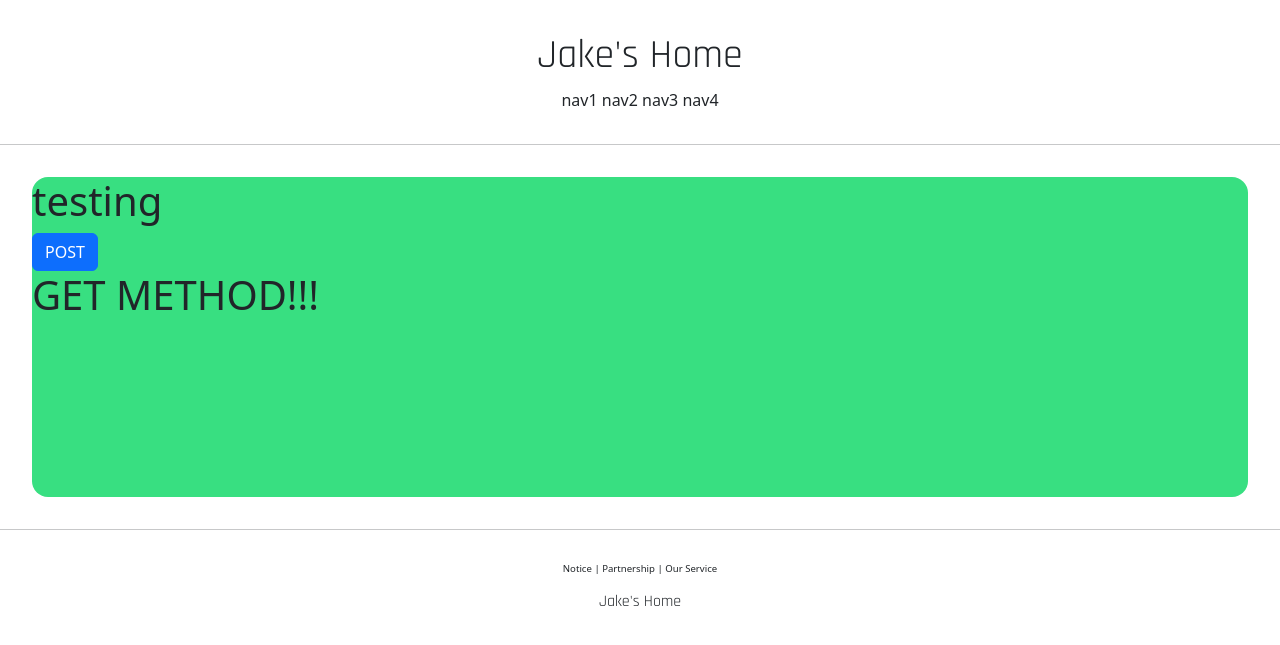
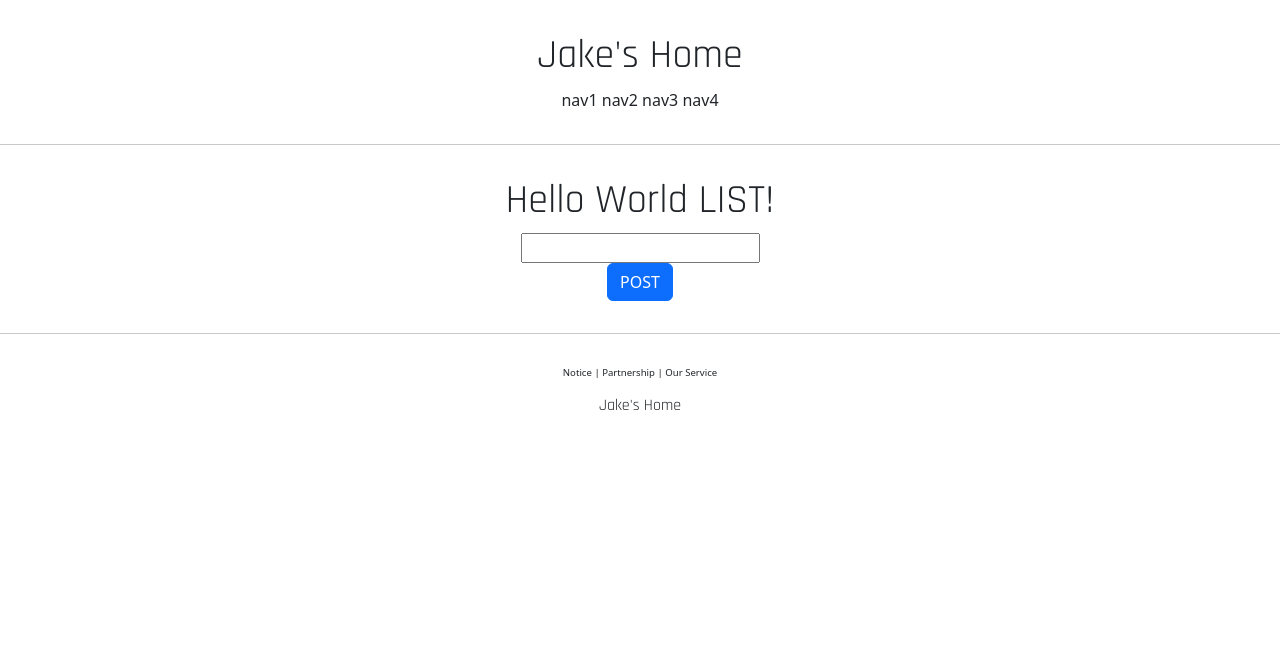
Before and after one commit to JuhoYoun/My-Home, a Django app: page /account/hello_world in a window 1280 px wide. Shown: the top 645 px of the page. Run offline with Django 4.2, Linux system fonts and the light colour scheme.

Commit message:
Lecture 17

```diff
--- a/accountapp/templates/accountapp/hello_world.html
+++ b/accountapp/templates/accountapp/hello_world.html
@@ -1,18 +1,23 @@
 {% extends 'base.html' %}
 
 {% block content %}
-    <div style="height: 20rem; background-color: #38df81; border-radius: 1rem; margin: 2rem;">
-        <h1>
-            testing
+    <div style="border-radius: 1rem; margin: 2rem; text-align: center">
+        <h1 style="font-family: 'Rajdhani', sans-serif;">
+            Hello World LIST!
         </h1>
 
         <form action="/account/hello_world" method="post">
             {% csrf_token %}
+            <div>
+                <input type="text" name="hello_world_input">
+            </div>
             <input type="submit" class="btn btn-primary" value="POST">
         </form>
 
+        {% if hello_world_output %}
         <h1>
-            {{ text }}
+            {{ hello_world_output.text }}
         </h1>
+        {% endif %}
     </div>
 {% endblock %}
--- a/accountapp/views.py
+++ b/accountapp/views.py
@@ -1,12 +1,19 @@
 from django.http import HttpResponse
 from django.shortcuts import render
+
+from accountapp.models import HelloWorld
 
 
 # Create your views here.
 
 def hello_world(request):
-    #return HttpResponse("Hello World")
+    # return HttpResponse("Hello World")
     if request.method == "POST":
-        return render(request, 'accountapp/hello_world.html', context={'text' : 'POST METHOD!!!'})
+
+        temp = request.POST.get('hello_world_input')
+        new_hello_world = HelloWorld()
+        new_hello_world.text = temp
+        new_hello_world.save()
+        return render(request, 'accountapp/hello_world.html', context={'hello_world_output': new_hello_world})
     else:
         return render(request, 'accountapp/hello_world.html', context={'text': 'GET METHOD!!!'})
```
